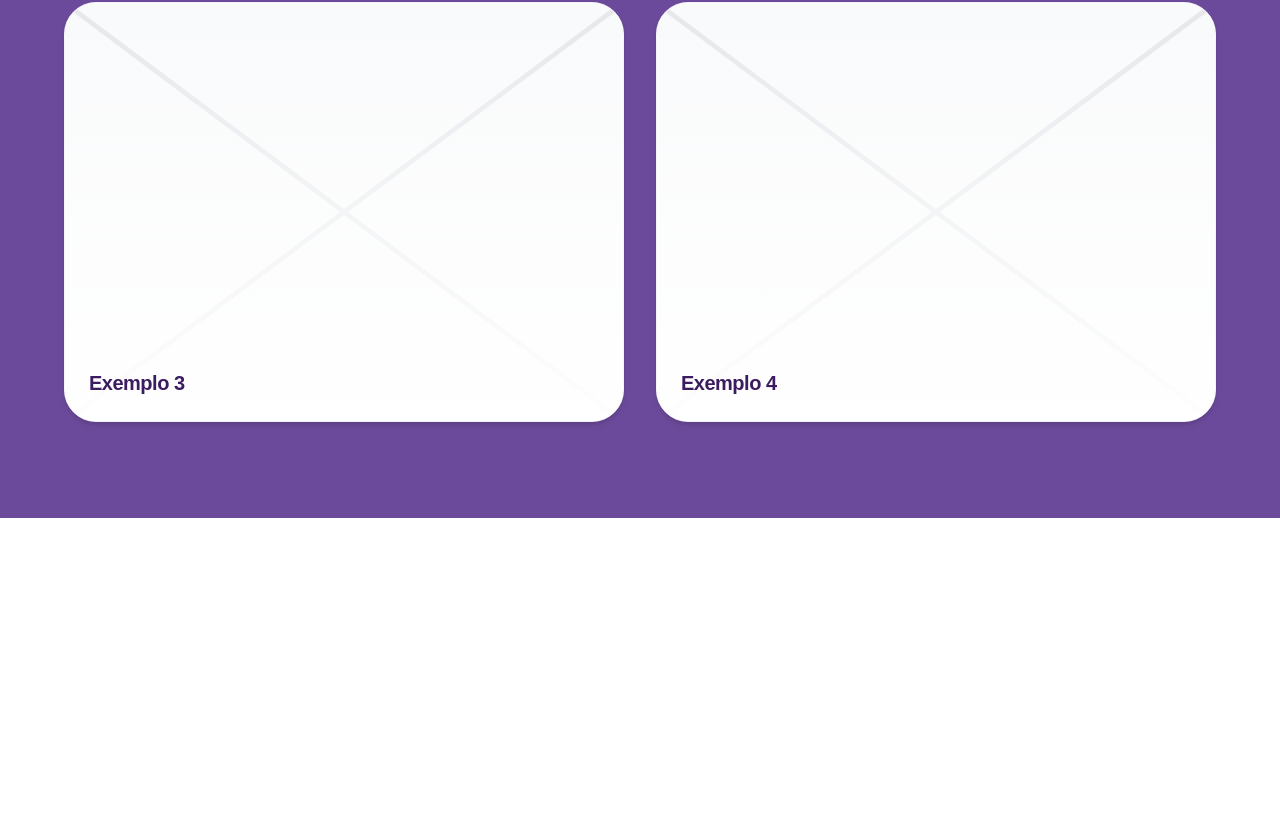
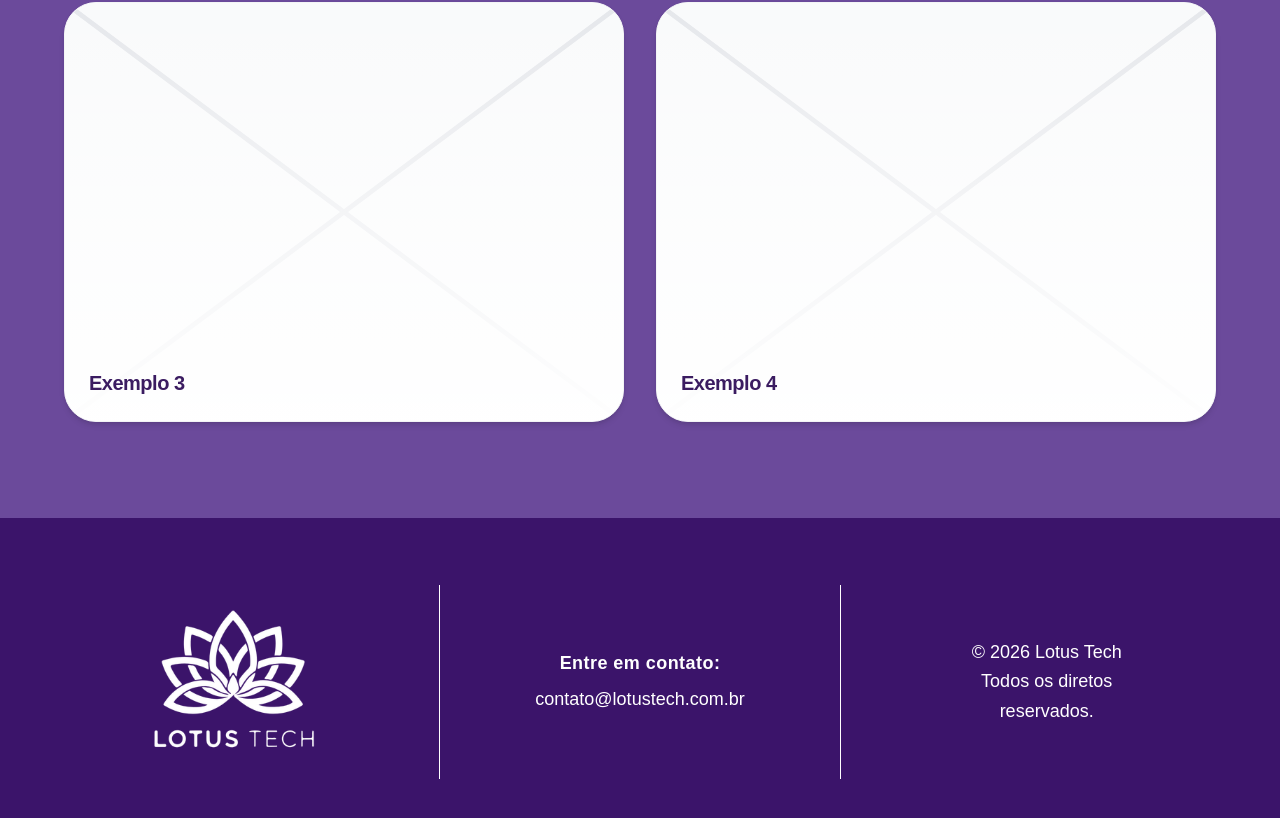
Before and after one commit to Lotus-Tech-EJ/landing-page-web, a Next.js app: page / in a window 1280 px wide. Shown: the part 2363-3181 px from the top of the page. Before the commit the page ends 2881 px from the top, so only its background shows below. Built offline with nearby package versions, Linux system fonts and the light colour scheme.

Commit message:
feat: implementacao do footer

```diff
--- a/src/app/layout.tsx
+++ b/src/app/layout.tsx
@@ -2,6 +2,7 @@ import type { Metadata } from "next";
 import { Geist, Geist_Mono } from "next/font/google";
 import "./globals.css";
 import { Header } from "@/components/ui/header";
+import { Footer } from "@/components/ui/footer"
 
 const geistSans = Geist({
   variable: "--font-geist-sans",
@@ -34,6 +35,7 @@ export default function RootLayout({
       >
       <Header />
       {children}
+      <Footer />
       </body>
       </html>
   );
--- /dev/null
+++ b/src/components/ui/footer.tsx
@@ -0,0 +1,41 @@
+import Image from "next/image";
+
+import { Container } from "../ui/container";
+
+import LogoFooter from "@/assets/LogoBranca.png";
+
+export function Footer() {
+
+    const currentYear = new Date().getFullYear();
+
+    return (
+        <footer className="bottom-0 z-50 w-full bg-[#3B146A] backdrop-blur-md py-6">
+            <Container className="grid grid-cols-3 gap-1 items-center justify-items-center relative">
+                <div className="flex items-left h-full">
+                    <Image
+                        src={LogoFooter}
+                        alt="Lotus Tech Logo"
+                        className=" sm:h-20 md:h-70 w-auto object-contain"
+                        priority
+                    />
+                </div>
+                <div className="flex flex-col items-center justify-center text-center gap-1 sm:gap-2 w-full py-16 px-2 border-x border-white">
+                    <h4 className="font-semibold text-white tracking-wide text-[9px] sm:text-sm md:text-lg">
+                        Entre em contato:
+                    </h4>
+                    <div className="flex flex-col text-white gap-1">
+                        <p className="text-white leading-relaxed text-[8px] sm:text-sm md:text-lg">
+                            contato@lotustech.com.br
+                        </p>
+                    </div>
+                </div>
+                <div className="flex flex-col items-center justify-center text-center max-w-[200px] sm:text-xs md:text-sm">
+                    <p className="text-white leading-relaxed text-[9px] sm:text-sm md:text-lg">
+                        &copy; {currentYear} Lotus Tech <br/>
+                        Todos os diretos reservados.
+                    </p>
+                </div>
+            </Container>
+        </footer>
+    );
+}
```
Also changed, not shown: src/assets/LogoBranca.png (added).
